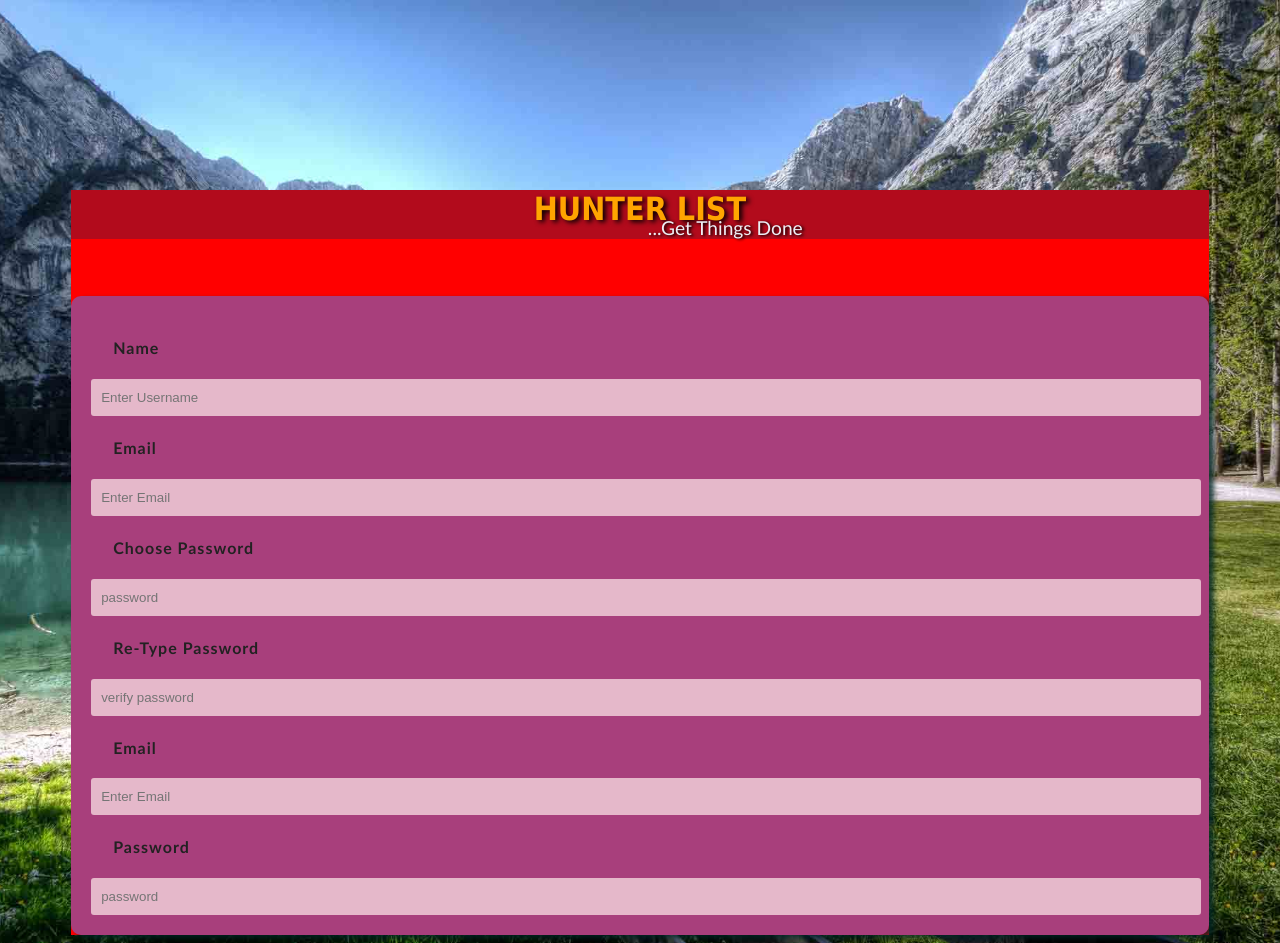
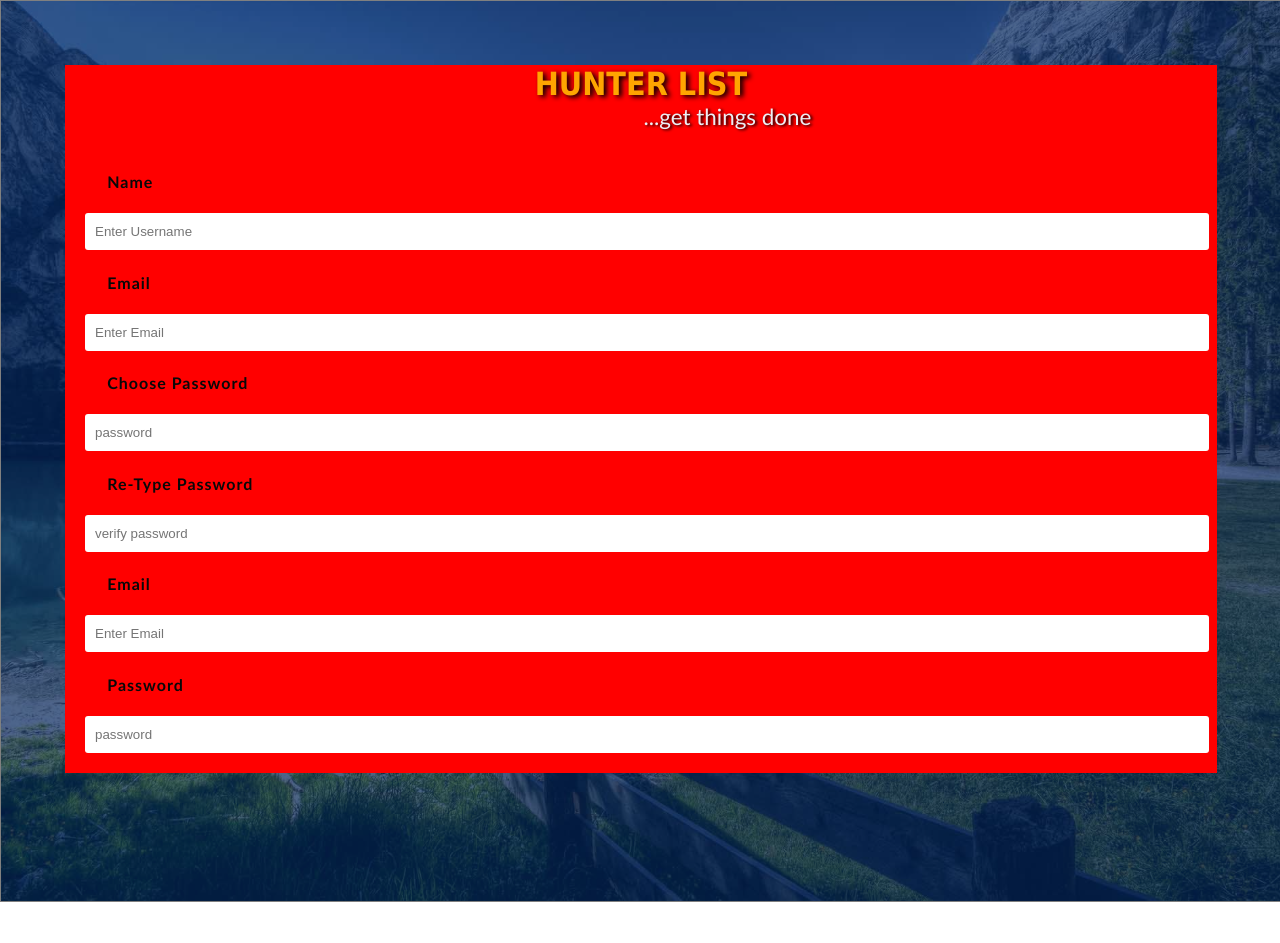
Before and after one commit to innocent-blush/Hunter-List, a plain HTML site: page index.html in a window 1280 px wide. After the commit the page ends 902 px from the top, so only its background shows below. Drawn offline with Linux system fonts and the light colour scheme.

Commit message:
more styles to css

```diff
--- a/css/style.css
+++ b/css/style.css
@@ -6,23 +6,36 @@ html {
     background-size: cover;
     background-position: 50%,50%;
     background-repeat: repeat-x;
+    padding: 0;
+    overflow: hidden;
+
+
+
+}
+
+body {
+    background-color: rgba(3, 38, 92, 0.7);
+    width: 100%;
+    height: 100%;
+    margin: 0;
+    border: 1px solid grey;
 
 }
 
 .container {
     margin-left: auto;
     margin-right: auto;
-    margin-top: 15%;
-    margin-bottom: 0%;
+    margin-top: 5%;
+    margin-bottom: 10%;
     /* background-color: blue; */
     width: 90%;
 }
 
 #header {
-   background-color: rgba(3, 38, 92, 0.3);
+   /* background-color: rgba(3, 38, 92, 0.3); */
    margin-left: auto ;
    margin-right: auto;
-   margin-bottom: 5%;
+   margin-bottom: 0%;
    text-align: center;
    color: rgba(250,235,215,1);
 
@@ -32,7 +45,7 @@ html {
     text-transform: uppercase;
     font-weight: bold;
     padding: 0px;
-    margin-bottom: -1%;
+    margin-bottom: 0%;
     font-family: tahoma,calibri;
     font-size: 2em;
     color: rgb(255, 165, 0);
@@ -41,19 +54,20 @@ html {
 }
 
 #header p {
+    text-transform: lowercase;
     margin: 0;
     padding-left: 15%;
-    font-size: 1.2em;
+    font-size: 1.4em;
     color: rgb(237, 239, 245);
     text-shadow: 2px 1px 3px black;
 }
 
 #formArea {
-    background-color: rgba(82, 127, 248, 0.5);
+    /* background-color: rgba(82, 127, 248, 0.5); */
     min-height: 350px;
     padding: 20px;
     border-radius: 10px;
-    box-shadow: 5px 3px 5px rgba(0, 38, 38,0.8);
+    /* box-shadow: 5px 3px 5px rgba(0, 38, 38,0.8); */
 }
 
 .formLabel {
@@ -62,7 +76,7 @@ html {
     font-weight: 600;
     font-family: 'Gill sans', Tahoma, Geneva, Verdana, sans-serif;
     letter-spacing: 1px;
-    color: #222222;
+    color: rgb(8, 8, 8);
     padding: 2%;
 }
 
@@ -71,7 +85,7 @@ html {
     height: 35px;
     border: none;
     padding-left: 10px;
-    background-color: rgba(255, 235, 235,0.7);
+    background-color: rgba(255, 255, 255, 1);
     border-radius: 3px;
 }
 
```
